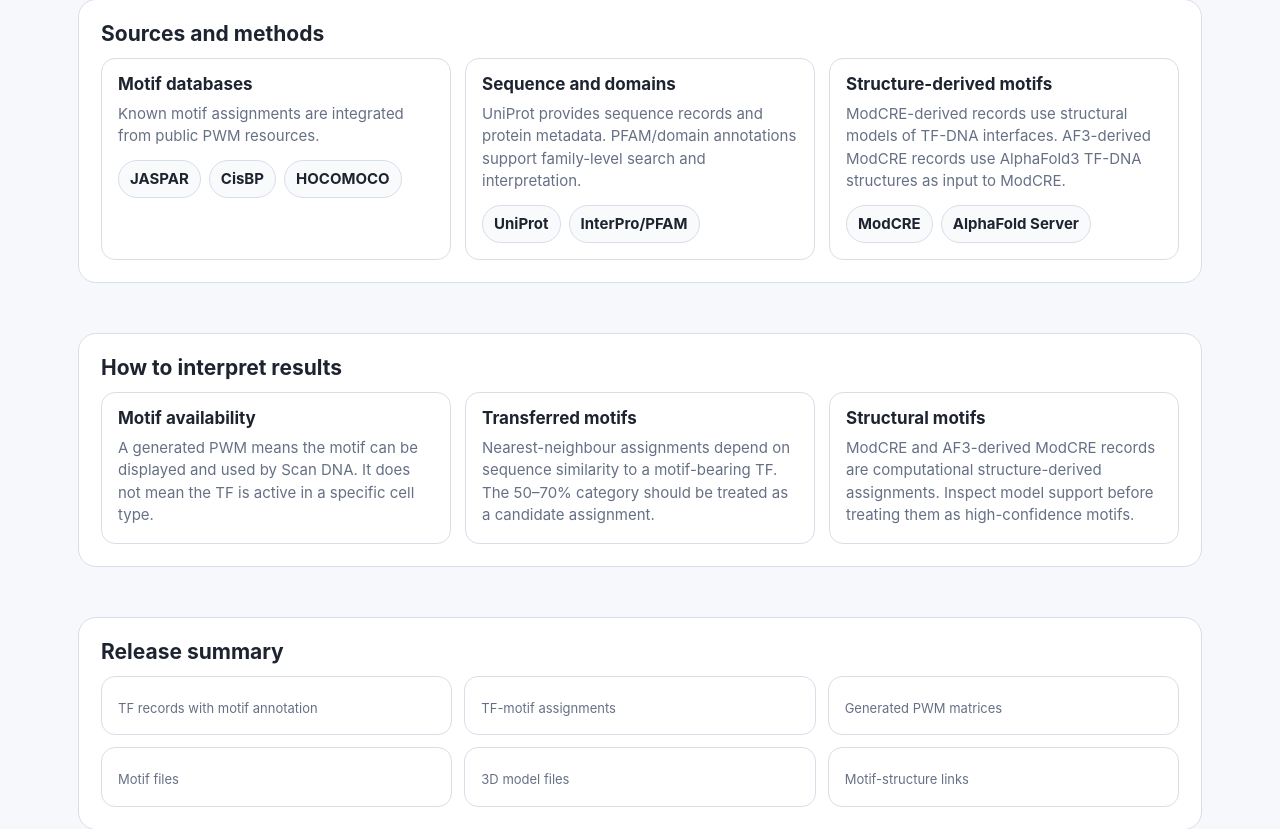
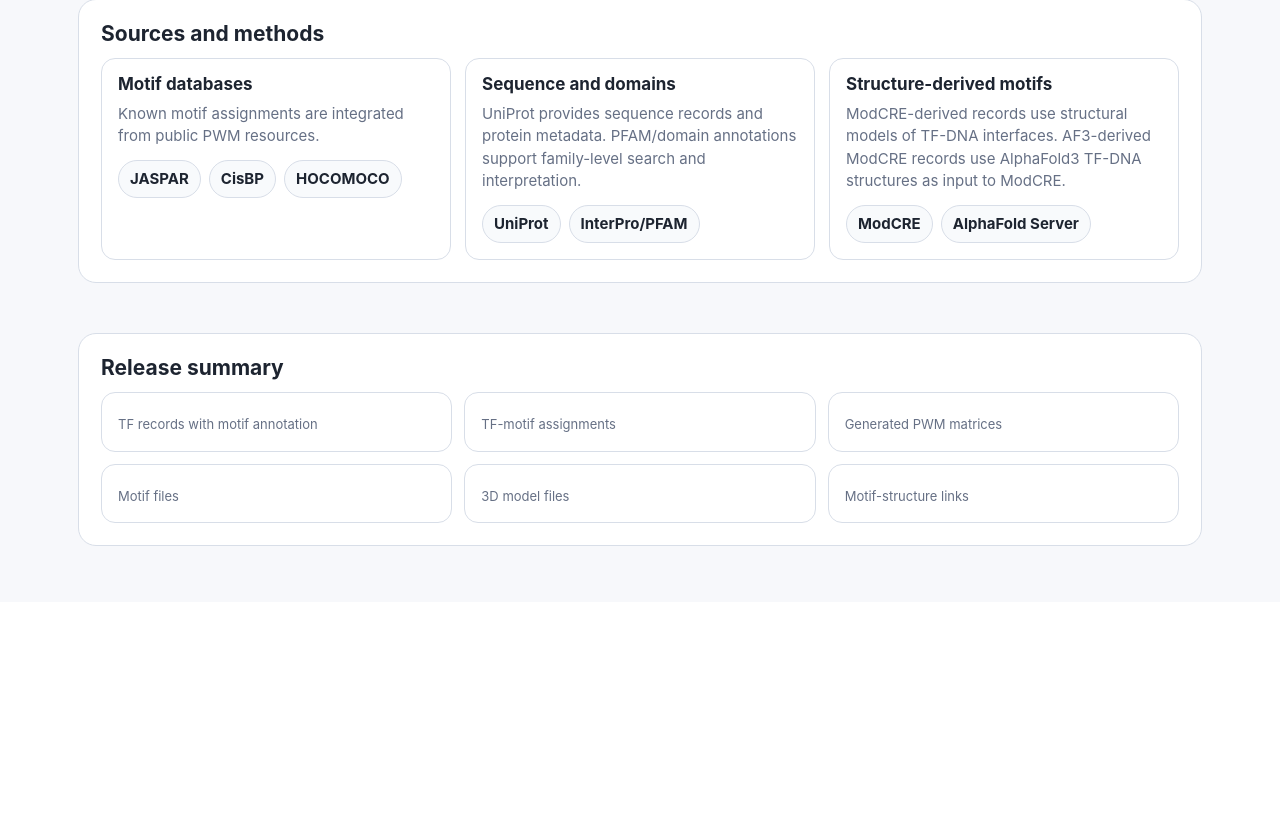
Before and after one commit to abotlp/ModCREDB, a Python web app: template templates/docs.html in a window 1280 px wide. Shown: the part 2882-3711 px from the top of the page. After the commit the page ends 3428 px from the top, so only its background shows below. Run offline with Jinja, Linux system fonts and the light colour scheme; the template is opened without the code that fills it, so the values that code supplies are empty.

Commit message:
Remove interpretation section from Help page

```diff
--- a/templates/docs.html
+++ b/templates/docs.html
@@ -178,15 +178,6 @@ TTTTTTGAACATGTCCCAACATGTTGTTTTTT</div>
       </div>
     </section>
 
-    <section id="interpretation" class="help-section">
-      <h2>How to interpret results</h2>
-      <div class="help-grid-3">
-        <article class="help-card"><h3>Motif availability</h3><p>A generated PWM means the motif can be displayed and used by Scan DNA. It does not mean the TF is active in a specific cell type.</p></article>
-        <article class="help-card"><h3>Transferred motifs</h3><p>Nearest-neighbour assignments depend on sequence similarity to a motif-bearing TF. The 50–70% category should be treated as a candidate assignment.</p></article>
-        <article class="help-card"><h3>Structural motifs</h3><p>ModCRE and AF3-derived ModCRE records are computational structure-derived assignments. Inspect model support before treating them as high-confidence motifs.</p></article>
-      </div>
-    </section>
-
     <section id="release" class="help-section">
       <h2>Release summary</h2>
       <div class="help-stats">
```
